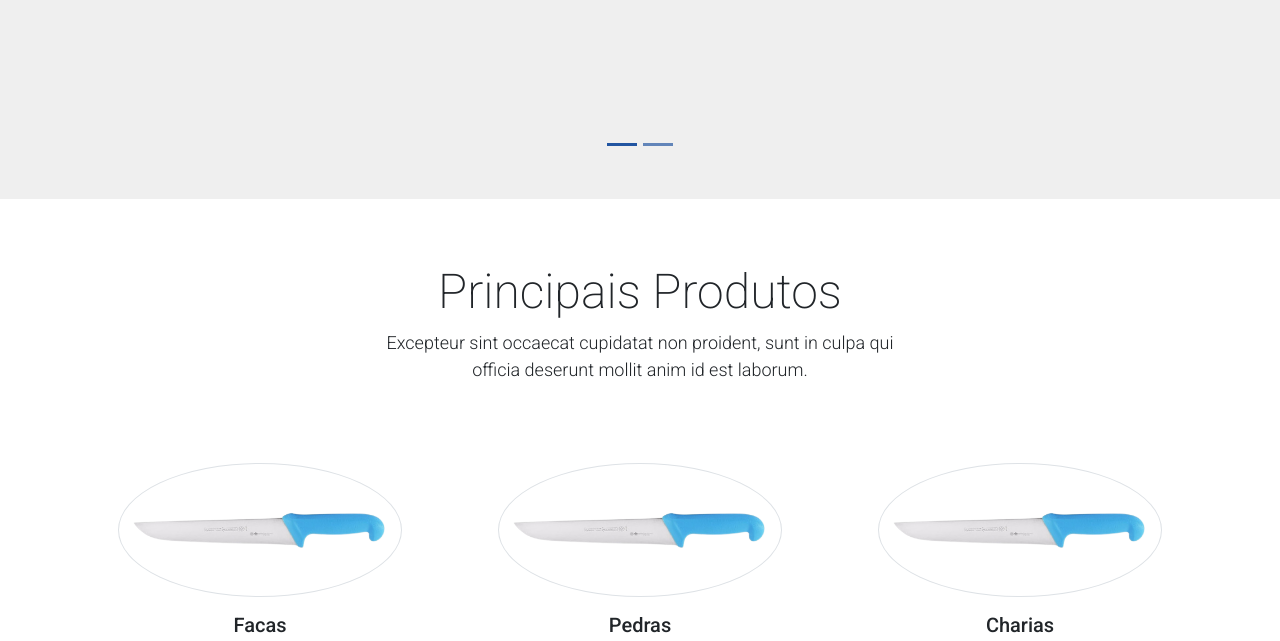
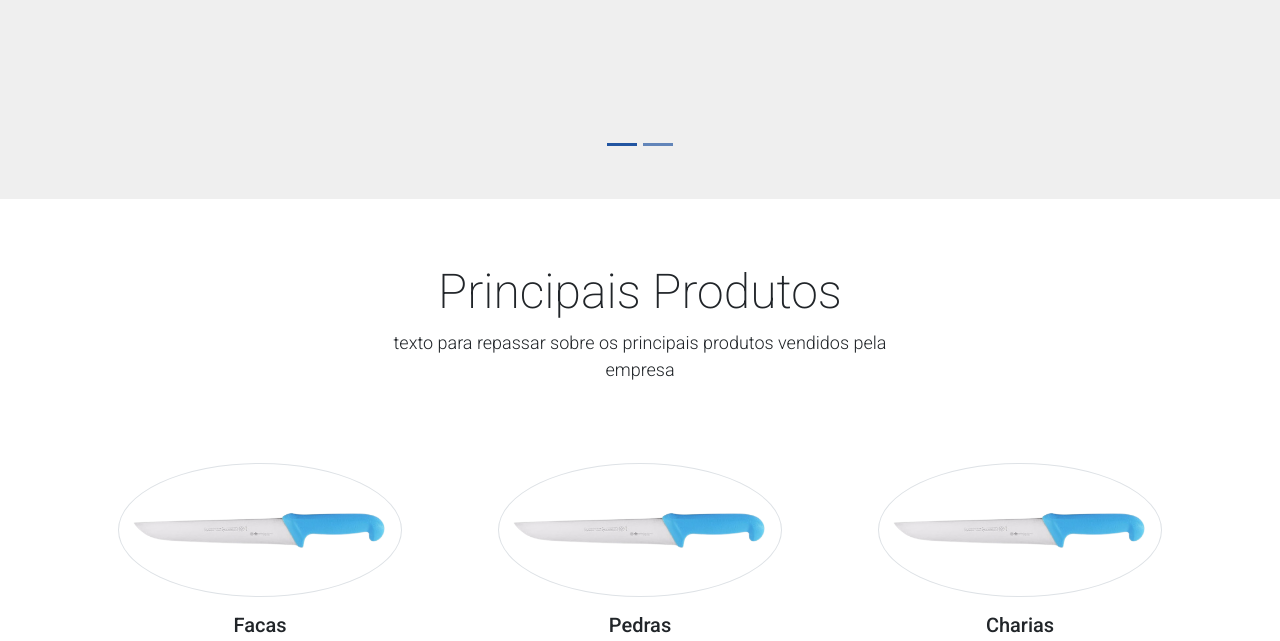
Before and after one commit to JeffersonDallalibera/MNVComercio, a plain HTML site: page index.html in a window 1280 px wide. Shown: the part 456-1097 px from the top of the page. Drawn offline with Linux system fonts and the light colour scheme.

Commit message:
ajuste produto

```diff
--- a/index.html
+++ b/index.html
@@ -159,8 +159,7 @@
             <div class="col-lg-6 m-auto">
                 <h1 class="h1">Principais Produtos</h1>
                 <p>
-                    Excepteur sint occaecat cupidatat non proident, sunt in culpa qui officia
-                    deserunt mollit anim id est laborum.
+                    texto para repassar sobre os principais produtos vendidos pela empresa
                 </p>
             </div>
         </div>
```
